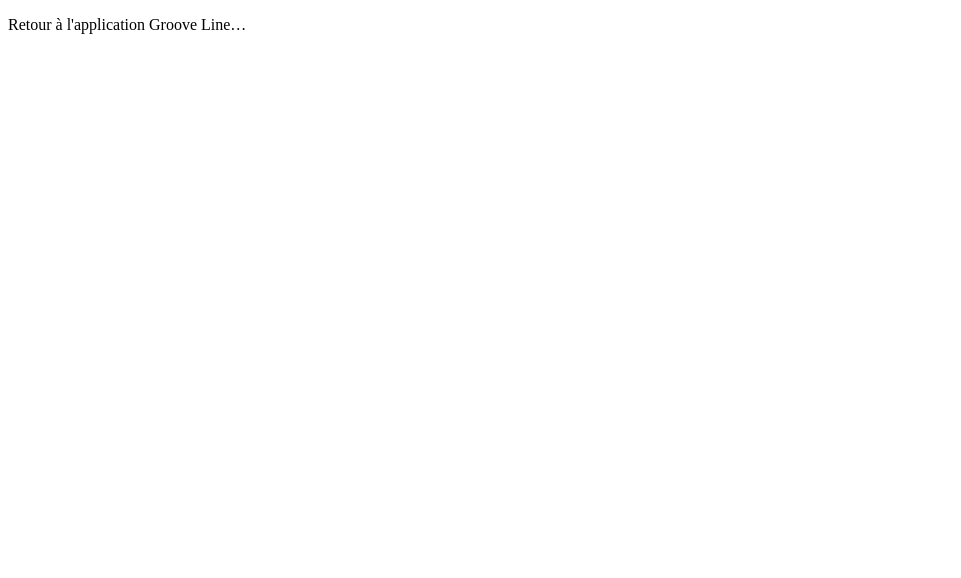
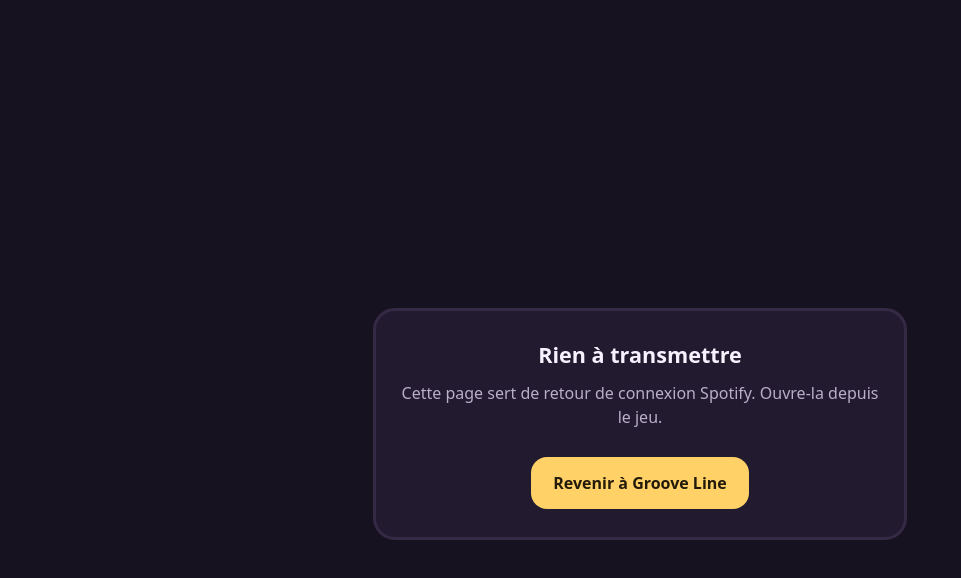
Before and after one commit to marissooz/groove-line-oauth-redirect, a plain HTML site: page callback/index.html in a window 1280 px wide. Shown: the whole page, without its empty margins (0-961 px from the left). Drawn offline with Linux system fonts and the light colour scheme.

Commit message:
Relais OAuth : transmet code/state vers le schéma applicatif de l'app

```diff
--- a/callback/index.html
+++ b/callback/index.html
@@ -1,7 +1,117 @@
 <!doctype html>
 <html lang="fr">
-<head><meta charset="utf-8"><title>Groove Line</title></head>
+<head>
+<meta charset="utf-8">
+<meta name="viewport" content="width=device-width, initial-scale=1">
+<meta name="robots" content="noindex">
+<title>Connexion Groove Line</title>
+<!--
+  PAGE DE REDIRECTION OAUTH DE GROOVE LINE — contenu de référence.
+
+  Ce fichier n'est pas servi par ce dépôt : il est à copier dans le dépôt
+  public qui porte GitHub Pages (celui de l'URL de redirection enregistrée
+  côté Spotify, voir docs/risques.md). Il est versionné ici pour qu'il ne se
+  perde pas et que sa logique soit relue avec le reste de l'architecture.
+
+  POURQUOI CETTE PAGE RENVOIE VERS UN SCHÉMA APPLICATIF.
+  Depuis Android 12 (API 31), un lien https dont le domaine n'est pas vérifié
+  par Digital Asset Links (.well-known/assetlinks.json) n'ouvre JAMAIS
+  l'application : il part dans le navigateur par défaut, sans même proposer de
+  choix. Sans cette page, la connexion Spotify s'arrêterait donc ici et ne
+  reviendrait jamais dans le jeu. La page relaie les paramètres vers
+  fr.groove.grooveline://callback, que l'application capte sur toutes les
+  versions d'Android (docs/architecture.md D10).
+
+  AUCUN SECRET ICI : ni client_id, ni client_secret. Le code d'autorisation qui
+  transite est à usage unique et protégé par PKCE — c'est exactement le cas
+  pour lequel PKCE a été conçu.
+-->
+<style>
+  :root {
+    color-scheme: dark;
+    --bg: #17121f;
+    --surface: #221a2e;
+    --ink: #f6f1ff;
+    --muted: #b9afc9;
+    --accent: #ffd166;
+  }
+  body {
+    margin: 0;
+    min-height: 100vh;
+    display: grid;
+    place-items: center;
+    padding: 24px;
+    background: var(--bg);
+    color: var(--ink);
+    font: 16px/1.5 system-ui, -apple-system, "Segoe UI", sans-serif;
+  }
+  main {
+    max-width: 30rem;
+    background: var(--surface);
+    border: 3px solid #352a46;
+    border-radius: 22px;
+    padding: 28px 24px;
+    text-align: center;
+  }
+  h1 { font-size: 1.35rem; margin: 0 0 .6rem; }
+  p { color: var(--muted); margin: .5rem 0; }
+  a.button {
+    display: inline-block;
+    margin-top: 1.2rem;
+    padding: 14px 22px;
+    border-radius: 16px;
+    background: var(--accent);
+    color: #231a0a;
+    font-weight: 700;
+    text-decoration: none;
+  }
+  code { color: var(--ink); }
+</style>
+</head>
 <body>
-<p>Retour à l'application Groove Line…</p>
+<main>
+  <h1 id="titre">Connexion en cours…</h1>
+  <p id="message">Retour vers Groove Line.</p>
+  <a class="button" id="relance" href="#" hidden>Revenir à Groove Line</a>
+</main>
+<script>
+  // Schéma applicatif capté par le manifeste Android de Groove Line.
+  // Doit rester identique à SPOTIFY_CALLBACK_SCHEME côté application.
+  var SCHEME = 'fr.groove.grooveline';
+
+  // Spotify peut répondre dans la requête ou dans le fragment : on lit les deux.
+  var params = new URLSearchParams(window.location.search);
+  var fragment = new URLSearchParams(window.location.hash.replace(/^#/, ''));
+  fragment.forEach(function (value, key) {
+    if (!params.has(key)) params.set(key, value);
+  });
+
+  // On ne relaie que les paramètres du protocole : rien d'autre ne doit
+  // franchir cette page.
+  var relayed = new URLSearchParams();
+  ['code', 'state', 'error', 'error_description'].forEach(function (key) {
+    if (params.has(key)) relayed.set(key, params.get(key));
+  });
+
+  var target = SCHEME + '://callback?' + relayed.toString();
+  var bouton = document.getElementById('relance');
+  bouton.setAttribute('href', target);
+
+  if (!params.has('code') && !params.has('error')) {
+    document.getElementById('titre').textContent = 'Rien à transmettre';
+    document.getElementById('message').textContent =
+      'Cette page sert de retour de connexion Spotify. Ouvre-la depuis le jeu.';
+  } else {
+    // Redirection automatique, puis bouton de secours si le navigateur l'a
+    // bloquée (certains navigateurs exigent un geste de l'utilisateur).
+    window.location.replace(target);
+    setTimeout(function () {
+      document.getElementById('titre').textContent = 'Presque fini';
+      document.getElementById('message').textContent =
+        'Si le jeu ne s’est pas rouvert tout seul, appuie sur le bouton.';
+      bouton.hidden = false;
+    }, 1200);
+  }
+</script>
 </body>
 </html>
```
